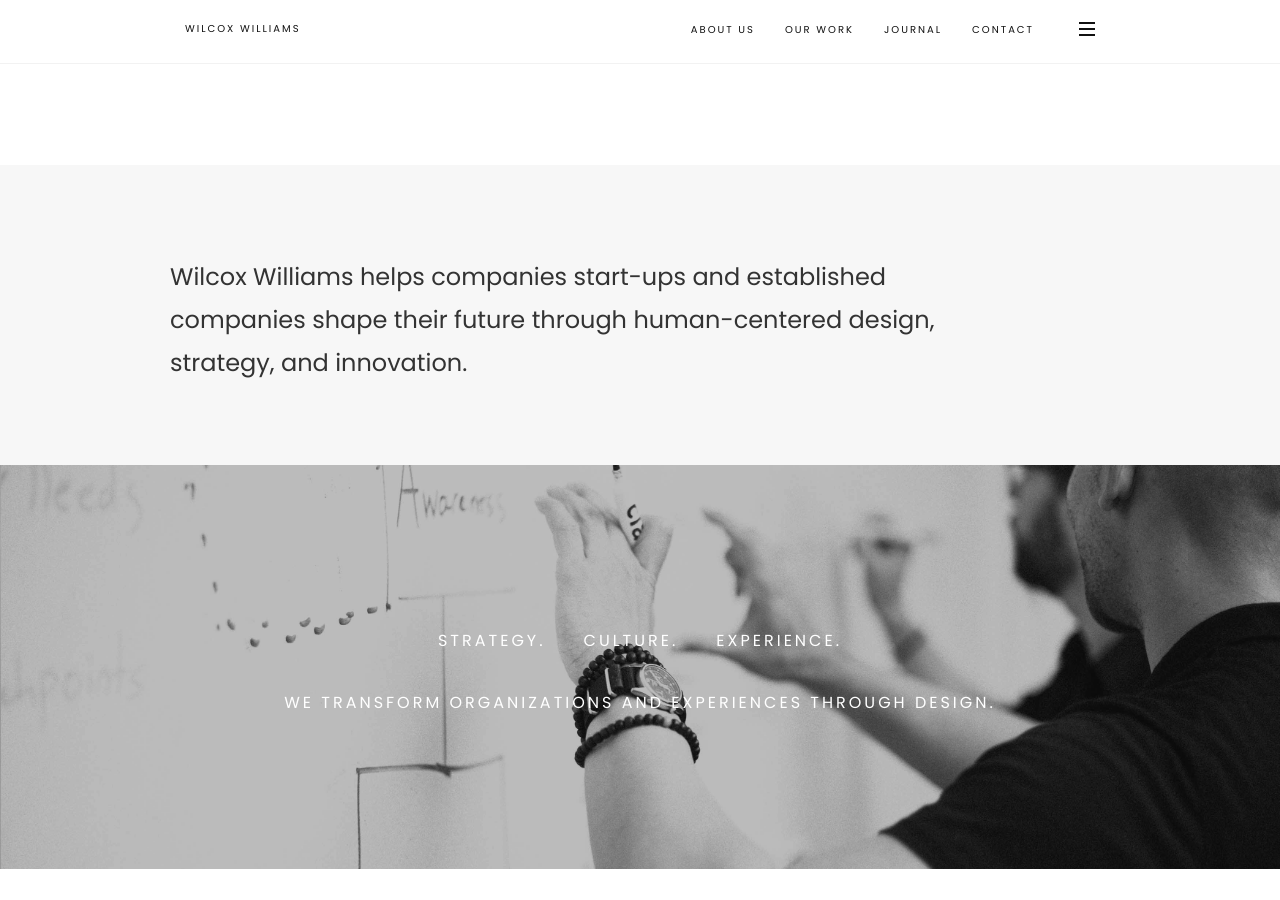
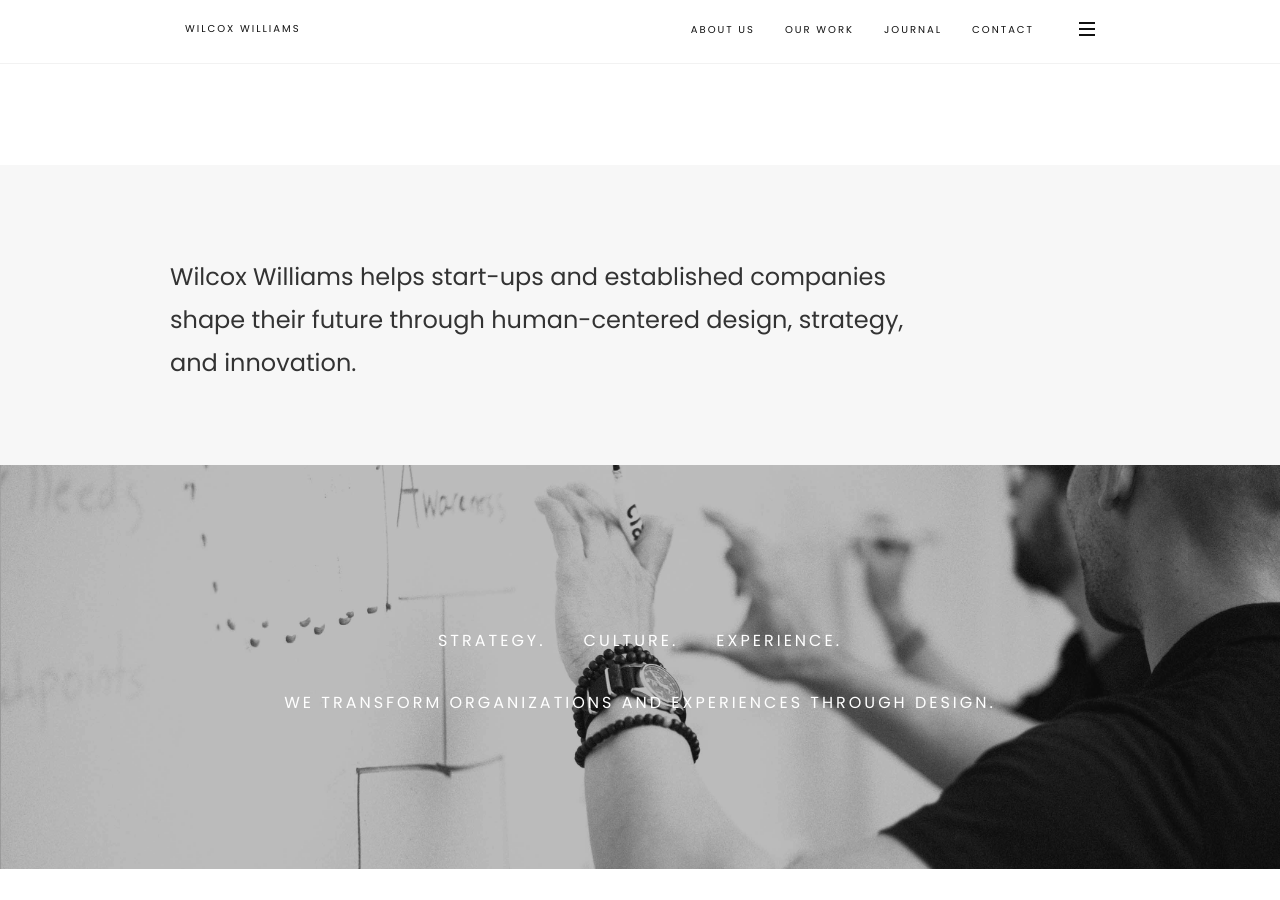
Before and after one commit to rwcstudio/wilcoxwilliams.github.io, a Jekyll site: the page built from index.md, in a window 1280 px wide and 900 px high, scrolled down 735 px. Built offline with Jekyll 4.4.1, drawn with Linux system fonts in a browser that asks for light colours.

Commit message:
Update index.html

```diff
--- a/_includes/index.html
+++ b/_includes/index.html
@@ -17,7 +17,7 @@
 <!-- MODULE TITLE -->
 <div class="row col-lg-offset-1">
 <div class="col-sm-12 col-md-10 col-lg-9">
-<h2>Wilcox Williams helps companies start-ups and established companies shape their future through human-centered design, strategy, and innovation.</h2>
+<h2>Wilcox Williams helps start-ups and established companies shape their future through human-centered design, strategy, and innovation.</h2>
 </div>
 </div>
 <!-- /MODULE TITLE -->
```
